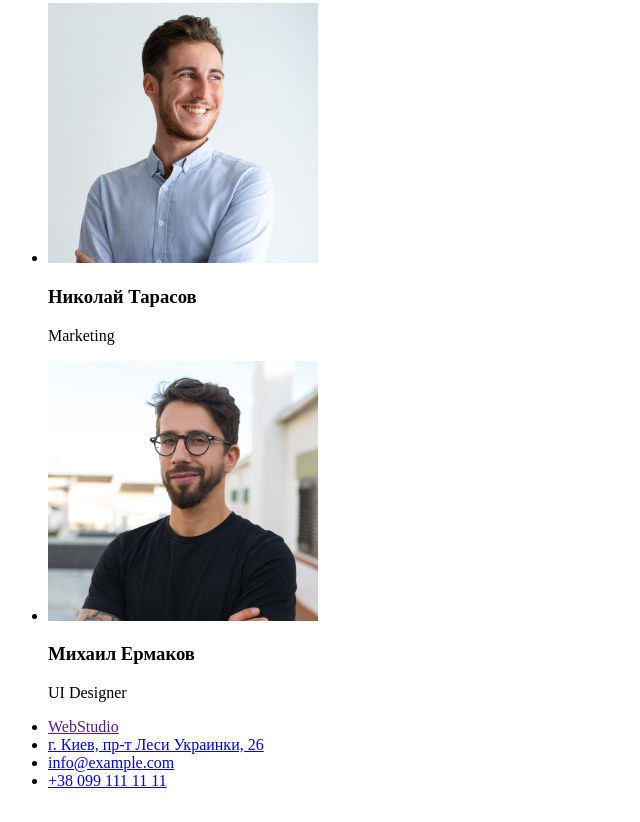
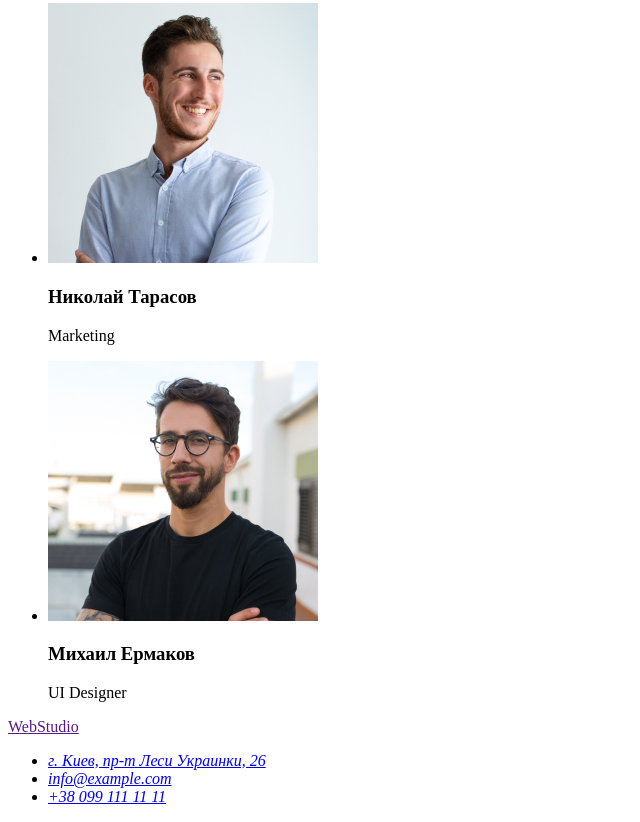
Before and after one commit to FillBelan/goit-markup-hw-01, a plain HTML site: page index.html in a window 1280 px wide. Shown: the part 2312-3134 px from the top of the page, without its empty margins (0-640 px from the left). Drawn offline with Linux system fonts and the light colour scheme.

Commit message:
Финальная версия

```diff
--- a/index.html
+++ b/index.html
@@ -3,13 +3,13 @@
 
 <head>
     <meta charset="UTF-8">
-    <title>Моя первая страница</title>
+    <title>Студия</title>
 </head>
 
 <body>
     <header>
         <nav>
-<a href="">WebStudio</a>
+            <a href="" lang="en">WebStudio</a>
             <ul>
                 <li><a href="">Студия</a></li>
                 <li><a href="">Портфолио</a></li>
@@ -29,7 +29,8 @@
         </section>
         <section>
             <ul>
-            <li><h3>Внимание к деталям</h3>
+                <li>
+                    <h3>Внимание к деталям</h3>
                     <p>Идейные соображения, а также начало повседневной работы по формированию позиции.
                     </p>
                 </li>
@@ -85,10 +86,10 @@
         </section>
     </main>
     <footer>
+
+        <a href="" lang="en">WebStudio</a>
+        <address>
             <ul>
-        <li>
-            <a href="">WebStudio</a>
-        </li>
                 <li>
                     <a href="https://goo.gl/maps/1Njmv294i6witmMh8" target="_blank">г. Киев, пр-т Леси Украинки, 26</a>
                 </li>
@@ -99,6 +100,7 @@
                     <a href="tel:+380991111111">+38 099 111 11 11</a>
                 </li>
             </ul>
+        </address>
     </footer>
 </body>
 
```
Lines whose indentation alone changed are shown as unchanged.
